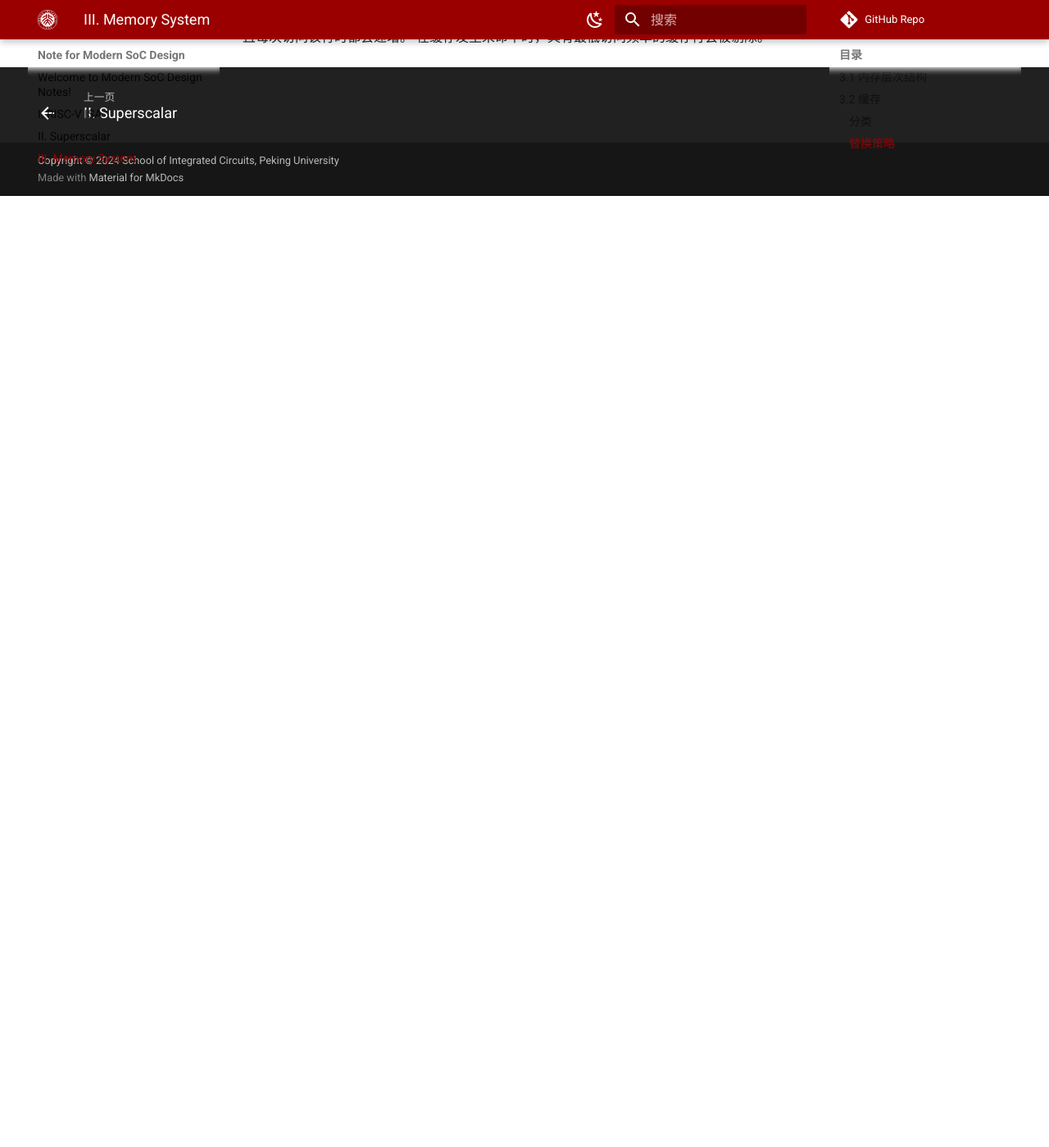
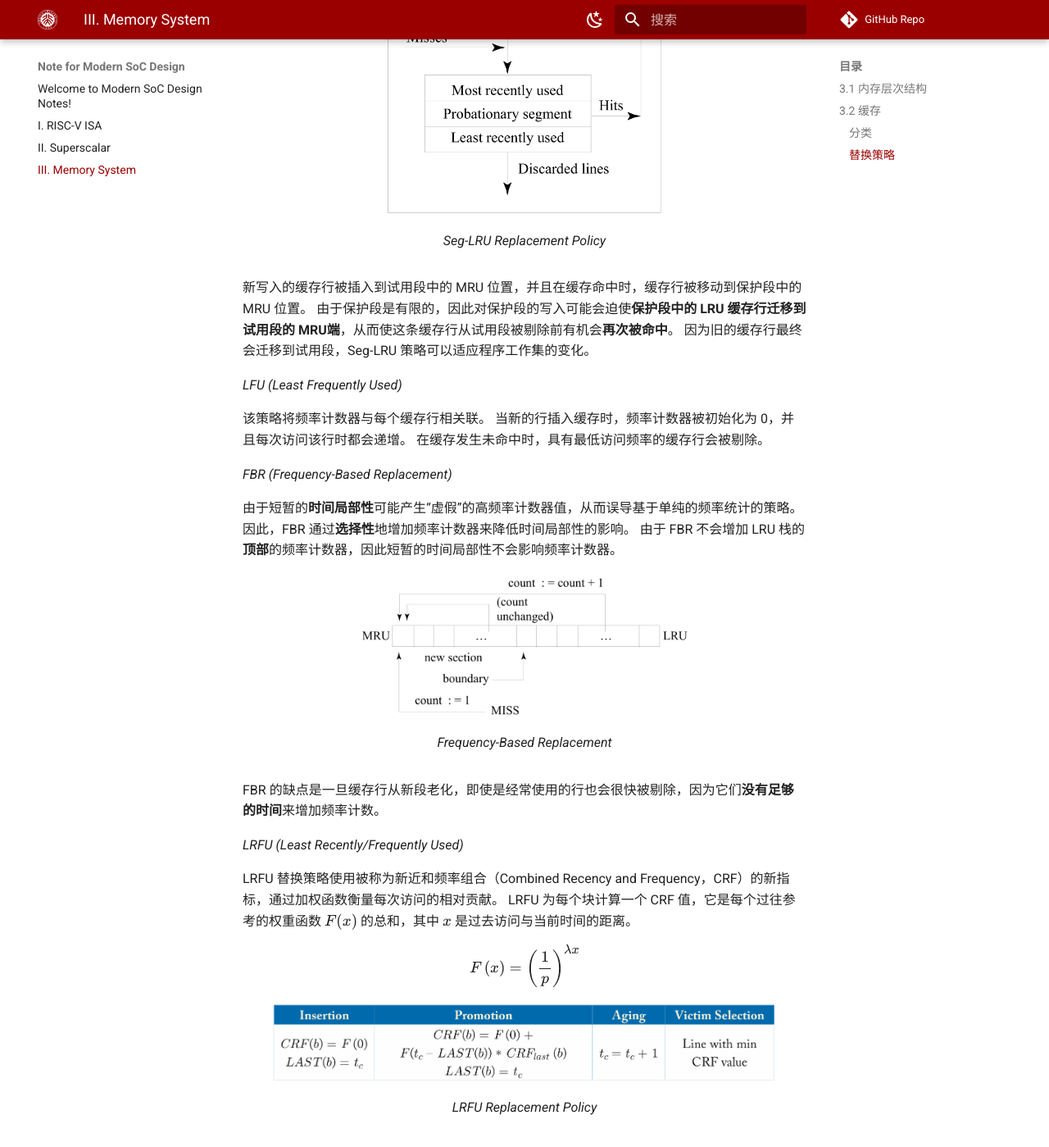
Before and after one commit to Siris-Li/Modern_SoC_Design_Note, an MkDocs documentation site: the page built from docs/mem_sys.md, in a window 1280 px wide and 1400 px high, scrolled down 3915 px. Shown: the whole window at 82% size. Built offline with MkDocs 1.6.1 and Material for MkDocs 9.7.7, drawn with Linux system fonts in a browser that asks for light colours; some web fonts are replaced; formulas are drawn with MathJax 3; comment, search, counter and statistics services are not loaded; before the commit the page ends 4154 px from its top, so only the background shows below that; some of the changed text lies outside the part shown.

Commit message:
Finish Cache Subsection

```diff
--- a/docs/mem_sys.md
+++ b/docs/mem_sys.md
@@ -87,6 +87,12 @@ EELRU 策略会跟踪每个区域的缓存命中数。
 
 通过**优先保留至少被访问过两次**的缓存行来处理扫描访问。
 Seg-LRU 将 LRU 栈分为两个逻辑段：**试用段（Probationary Segment）**和**保护段（Protected Segment）**。
+
+<figure>
+  <img src="../figs/cache_seg_lru.png" width=50%>
+  <figcaption>Seg-LRU Replacement Policy</figcaption>
+</figure>
+
 新写入的缓存行被插入到试用段中的 MRU 位置，并且在缓存命中时，缓存行被移动到保护段中的 MRU 位置。
 由于保护段是有限的，因此对保护段的写入可能会迫使**保护段中的 LRU 缓存行迁移到试用段的 MRU端**，从而使这条缓存行从试用段被剔除前有机会**再次被命中**。
 因为旧的缓存行最终会迁移到试用段，Seg-LRU 策略可以适应程序工作集的变化。
@@ -96,3 +102,30 @@ Seg-LRU 将 LRU 栈分为两个逻辑段：**试用段（Probationary Segment）
 该策略将频率计数器与每个缓存行相关联。
 当新的行插入缓存时，频率计数器被初始化为 0，并且每次访问该行时都会递增。
 在缓存发生未命中时，具有最低访问频率的缓存行会被剔除。
+
+*FBR (Frequency-Based Replacement)*
+
+由于短暂的**时间局部性**可能产生“虚假”的高频率计数器值，从而误导基于单纯的频率统计的策略。
+因此，FBR 通过**选择性**地增加频率计数器来降低时间局部性的影响。
+由于 FBR 不会增加 LRU 栈的**顶部**的频率计数器，因此短暂的时间局部性不会影响频率计数器。
+
+<figure>
+  <img src="../figs/cache_fbr.png" width=60%>
+  <figcaption>Frequency-Based Replacement</figcaption>
+</figure>
+
+FBR 的缺点是一旦缓存行从新段老化，即使是经常使用的行也会很快被剔除，因为它们**没有足够的时间**来增加频率计数。
+
+*LRFU (Least Recently/Frequently Used)*
+
+LRFU 替换策略使用被称为新近和频率组合（Combined Recency and Frequency，CRF）的新指标，通过加权函数衡量每次访问的相对贡献。
+LRFU 为每个块计算一个 CRF 值，它是每个过往参考的权重函数 $F(x)$ 的总和，其中 $x$ 是过去访问与当前时间的距离。
+
+$$
+F\left(x\right)=\left(\frac1p\right)^{\large\lambda x}
+$$
+
+<figure>
+  <img src="../figs/cache_lrfu.png" width=90%>
+  <figcaption>LRFU Replacement Policy</figcaption>
+</figure>
```
Also changed, not shown: docs/figs/cache_fbr.png (added), docs/figs/cache_lrfu.png (added), docs/figs/cache_seg_lru.png (added).
